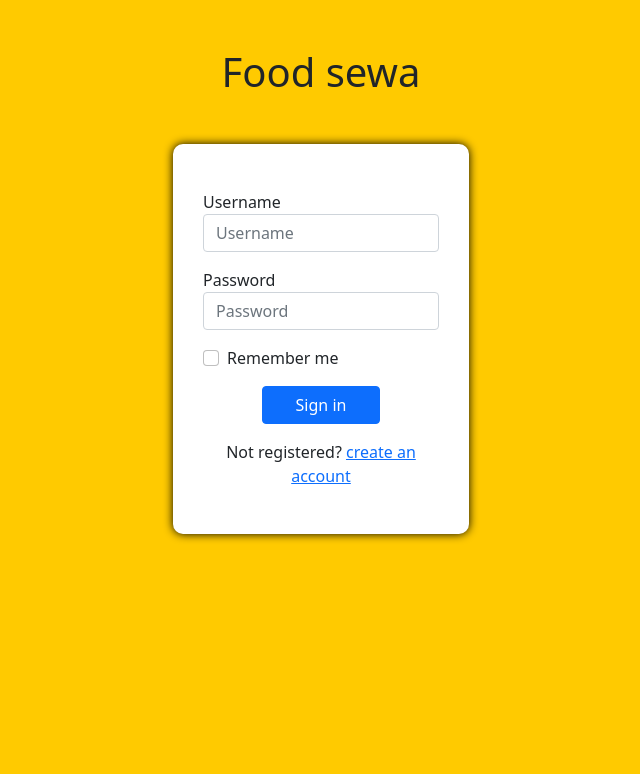
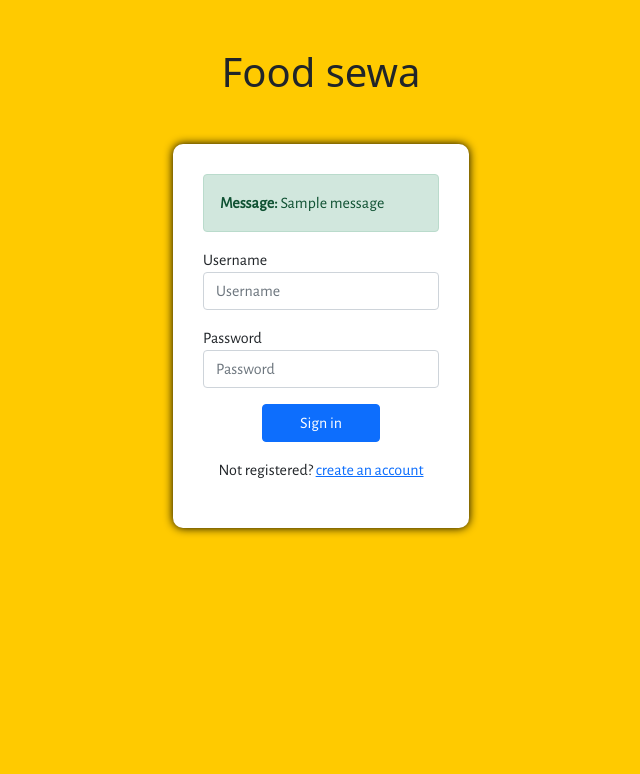
Before and after one commit to bzay714/Foodsewa, a Django app: page /signin/ in a window 1280 px wide. Shown: the top 774 px of the page, without its empty margins (319-959 px from the left). Run offline with Django 3.2, Linux system fonts and the light colour scheme; one stand-in notice (Sample message) is shown.

Commit message:
Login part done, User authentication system completed

```diff
--- a/foodsewabackend/forms.py
+++ b/foodsewabackend/forms.py
@@ -10,9 +10,6 @@ def Validate_Username(username):
     if User.objects.filter(username=username).exists():
         raise ValidationError("Username already taken")
 
-# def Validate_Password(password1):
-#     if len(password1) < 6:
-#          raise ValidationError("Password must contain at least 6 characters.")
 
 class RegistrationForm(forms.Form):
     username = forms.CharField(max_length=20, widget=forms.TextInput(attrs={"placeholder": "Username","required":True, "class": "form-control"}),error_messages={"required":"Username missing"}, validators=[Validate_Username])
--- a/foodsewabackend/static/style/signin.css
+++ b/foodsewabackend/static/style/signin.css
@@ -1,3 +1,4 @@
+@import url('https://fonts.googleapis.com/css2?family=Alegreya+Sans&display=swap');
 body {
     height: 100vh;
     background-color: #FFCA00;
@@ -8,4 +9,5 @@
     padding: 30px;
     border-radius: 10px;
     box-shadow: 0 0 10px 0 #000;
+    font-family: 'Alegreya Sans', sans-serif;
 }
--- /dev/null
+++ b/foodsewabackend/templates/index.html
@@ -0,0 +1 @@
+<h1>Hello world</h1>
--- a/foodsewabackend/templates/login.html
+++ b/foodsewabackend/templates/login.html
@@ -1,7 +1,7 @@
-{% load static %}
-{% static "image" as baseUrl%}
+
 
 <!doctype html>
+{% load static %}
 <html lang="en">
   <head>
     <!-- Required meta tags -->
@@ -12,7 +12,7 @@
     <link href="https://cdn.jsdelivr.net/npm/bootstrap@5.0.2/dist/css/bootstrap.min.css" rel="stylesheet" integrity="sha384-EVSTQN3/azprG1Anm3QDgpJLIm9Nao0Yz1ztcQTwFspd3yD65VohhpuuCOmLASjC" crossorigin="anonymous">
 
     <link rel="stylesheet" href="{% static 'style/signin.css' %}">
-    <title>Signin</title>
+    <title>Login</title>
   </head>
   <body>
     <div class="container-fluid">
@@ -21,19 +21,25 @@
       </h1>
       <div class="row justify-content-center mt-5">
         <div class="col-12 col-sm-6 col-md-3">
-          <form class="form-container ">
+          <form class="form-container" method="POST">
+          {% csrf_token %} {% for message in messages %}
+
+          <div
+            class="alert alert-{{ message.tags }} alert-dismissible fade show"
+            role="alert"
+          >
+            <strong> Message: </strong> {{ message }}
+          </div>
+          {% endfor %}
             <div class="form-group mt-3">
               <label for="exampleInputEmail1">Username</label>
-              <input type="email" class="form-control" id="exampleInputEmail1" aria-describedby="emailHelp" placeholder="Username">
+              <input type="text" class="form-control" name="username" aria-describedby="emailHelp" placeholder="Username">
             </div>
             <div class="form-group mt-3">
               <label for="exampleInputPassword1">Password</label>
-              <input type="password" class="form-control" id="exampleInputPassword1" placeholder="Password">
+              <input type="password" class="form-control" name="password" id="exampleInputPassword1" placeholder="Password">
             </div>
-            <div class="form-check mt-3">
-              <input type="checkbox" class="form-check-input" id="exampleCheck1">
-              <label class="form-check-label" for="exampleCheck1">Remember me</label>
-            </div>
+
             <div class="text-center mt-3 ">
               <button type="submit" class="btn btn-primary w-50">Sign in</button>
             </div>
--- a/foodsewabackend/templates/register.html
+++ b/foodsewabackend/templates/register.html
@@ -8,14 +8,14 @@
 
     <!-- Bootstrap CSS -->
     <link href="https://cdn.jsdelivr.net/npm/bootstrap@5.1.0/dist/css/bootstrap.min.css" rel="stylesheet" integrity="sha384-KyZXEAg3QhqLMpG8r+8fhAXLRk2vvoC2f3B09zVXn8CA5QIVfZOJ3BCsw2P0p/We" crossorigin="anonymous">
-    {% comment %} <link rel="stylesheet" href="{% static 'style/signin.css' %}" /> {% endcomment %}
+    <link rel="stylesheet" href="{% static 'style/signin.css' %}" />
     <title>Hello, world!</title>
   </head>
   <body>
   <div class="container-fluid bg-warning">
   <div class="row">
   <div class="col-md-6 offset-md-3">
-  <div class="bg-white rounded p-3 my-3">
+  <div class="p-3 my-3">
   <h1 class="text-center mt-5">Food sewa</h1>
   <form class="form-container" action="" method="post" novalidate>
     {% csrf_token %}
--- a/foodsewabackend/views.py
+++ b/foodsewabackend/views.py
@@ -1,9 +1,11 @@
 from django.shortcuts import render, redirect
 from django.http import HttpResponse, HttpResponseRedirect
-from django.contrib.auth.models import User, auth
+from django.contrib.auth.models import User
+from django.contrib import auth
 from .models import signup
 from django.contrib import messages
 from . forms import RegistrationForm
+from django.contrib.auth import authenticate, login
 
 # Create your views here.
 def index(request):
@@ -24,11 +26,27 @@ def register(request):
             reg.save()
             user= User.objects.create_user(username=username,first_name=firstname, last_name=lastname, password = password)
             user.save()
-            return HttpResponseRedirect('/signin/')
+            messages.success(request, "Your FoodSewa account has been successfully created. Please login to continue.")
+
+        return HttpResponseRedirect('/signin/')
     else:
         form = RegistrationForm()
     return render (request , "register.html",{"forms": form})
 
 
 def signin(request):
-    return render(request , "login.html")
+    if request.method == "POST":
+        username = request.POST["username"]
+        password = request.POST["password"]
+
+        user = auth.authenticate(username=username, password=password)
+
+        if user is not None:
+            auth.login(request, user)
+            return redirect("home")
+        else:
+            messages.error(request, "Invalid Credentials. Try Again Please!")
+            return redirect("login")
+
+    else:
+        return render(request, "login.html")
```
Also changed, not shown: db.sqlite3. Lines whose indentation alone changed are shown as unchanged.
